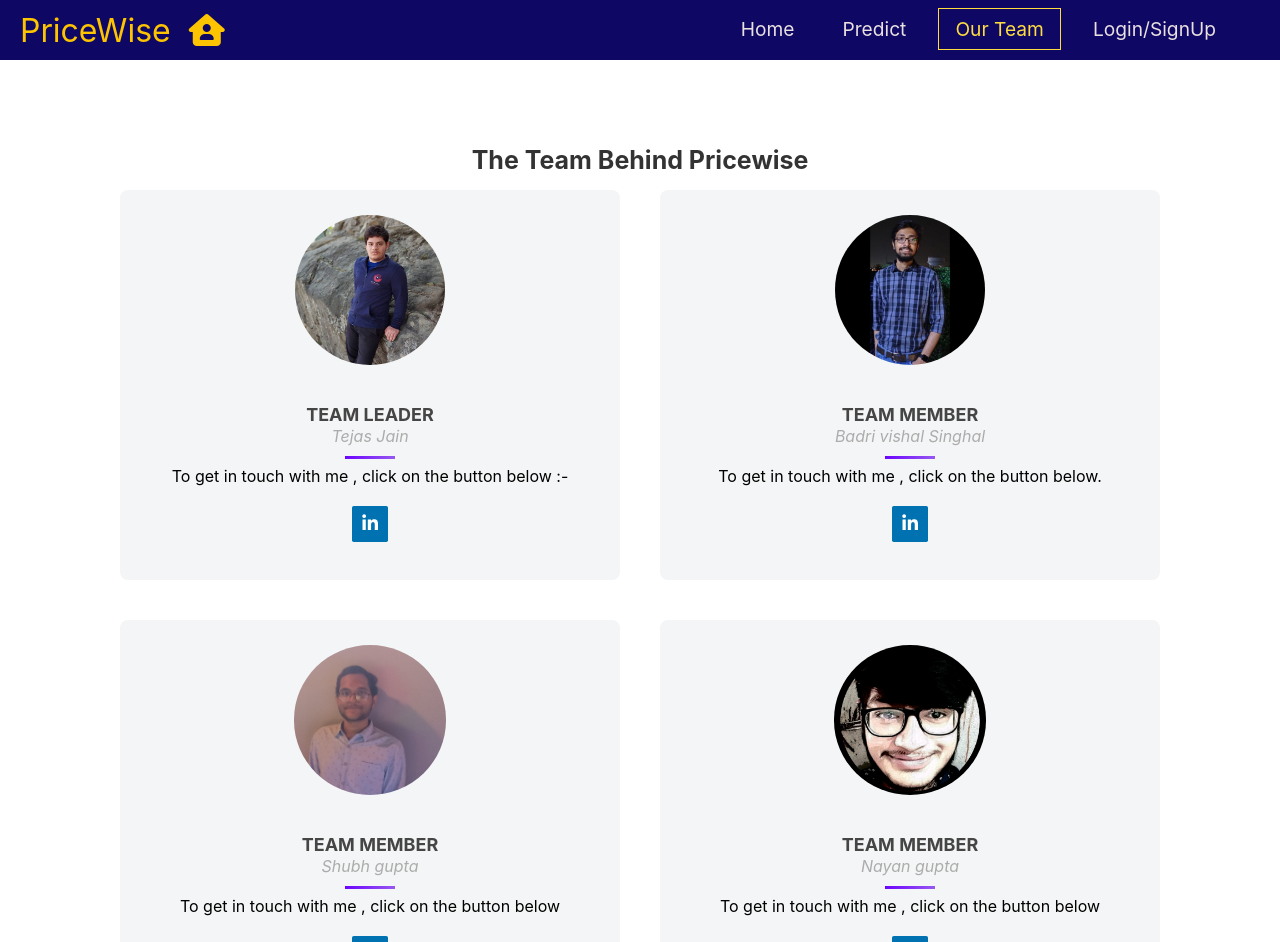
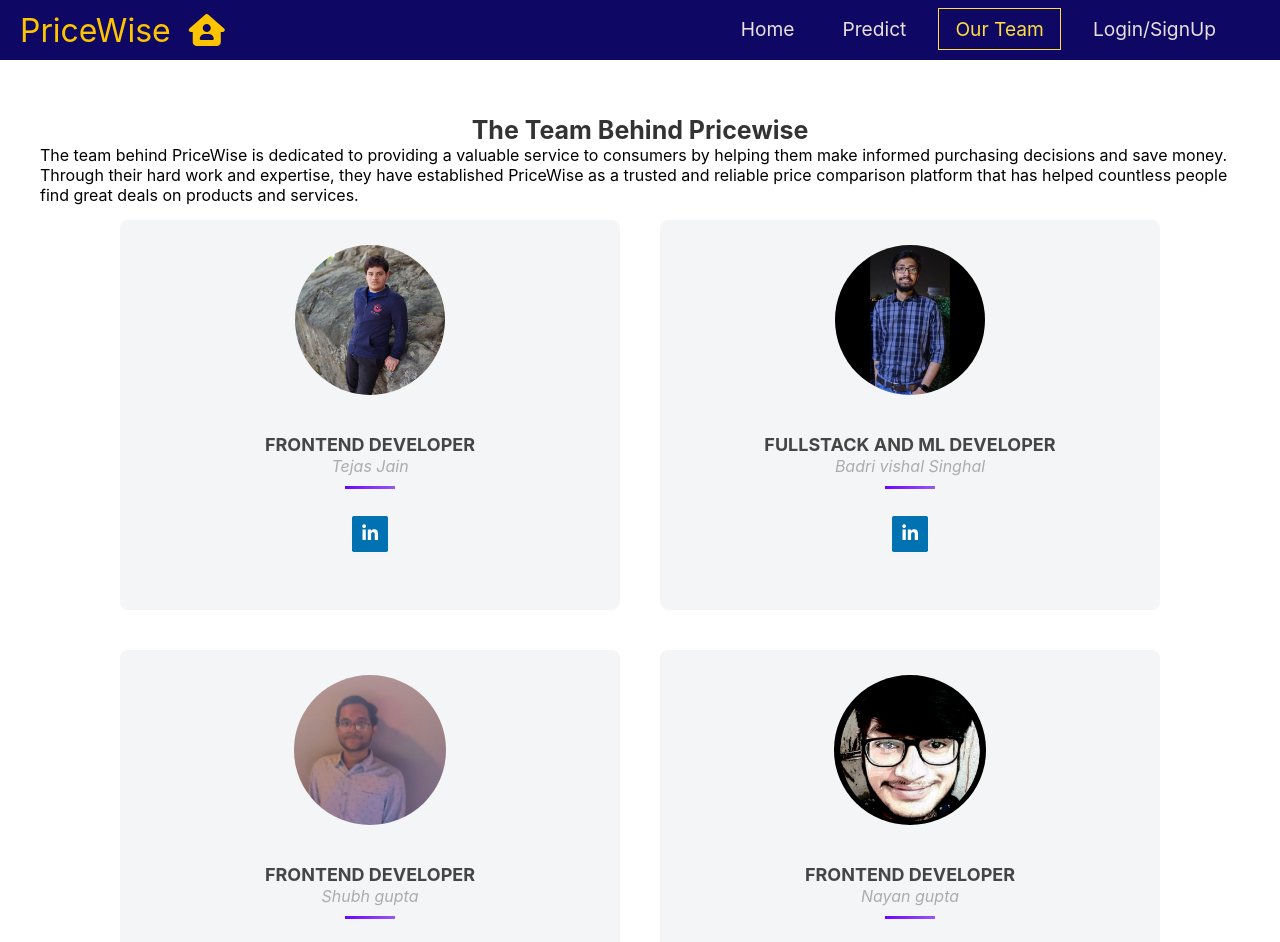
Before and after one commit to 6thSemMinorProject-ModelForRealEstate/Frontend, a React (Create React App) app: page /Team in a window 1280 px wide. Shown: the top 942 px of the page. Built offline with nearby package versions, Linux system fonts and the light colour scheme.

Commit message:
Team Page Completed

```diff
--- a/src/components/Team.js
+++ b/src/components/Team.js
@@ -5,6 +5,7 @@ import pic from "../images/tejas.jpg";
 import pic2 from "../images/badri.jpg";
 import pic3 from "../images/shubh.jpg";
 import pic4 from "../images/nayan.jpg";
+import LinkedInIcon from '@mui/icons-material/LinkedIn';
 
 export const Team = () => {
 
@@ -19,6 +20,7 @@ export const Team = () => {
           <div class="col-md-12 text-center">
 
             <h2 class="section-title">The Team Behind Pricewise</h2>
+            <p className="teamText">The team behind PriceWise is dedicated to providing a valuable service to consumers by helping them make informed purchasing decisions and save money. Through their hard work and expertise, they have established PriceWise as a trusted and reliable price comparison platform that has helped countless people find great deals on products and services.</p>
           </div>
 
           <div class="col-sm-6 col-md-3">
@@ -27,9 +29,9 @@ export const Team = () => {
             <div class="team-item">
 
               <img id="tejasimg" src={pic} alt="tejas" class="team-img" />
-              <h3>Team leader</h3>
+              <h3>Frontend Developer</h3>
               <div class="team-info"><p>Tejas Jain</p></div>
-              <p>  To get in touch with me , click on the button below :- </p>
+              {/* <p>  To get in touch with me , click on the button below :- </p> */}
 
               <ul class="team-icon">
                 <li><a href="https://www.linkedin.com/in/tejas-jain-114288202/" class="linkedin">
@@ -45,9 +47,9 @@ export const Team = () => {
             <div class="team-item">
 
               <img id="badriimg" src={pic2} alt="badri" class="team-img" />
-              <h3>Team member</h3>
+              <h3>Fullstack and ML Developer</h3>
               <div class="team-info"><p>Badri vishal Singhal</p></div>
-              <p>To get in touch with me , click on the button below.</p>
+              {/* <p>To get in touch with me , click on the button below.</p> */}
 
               <ul class="team-icon">
 
@@ -64,9 +66,9 @@ export const Team = () => {
             <div class="team-item">
 
               <img id="shubhimg" src={pic3} alt="shubh" class="team-img" />
-              <h3>Team member </h3>
+              <h3>Frontend Developer </h3>
               <div class="team-info"><p>Shubh gupta</p></div>
-              <p>To get in touch with me , click on the button below</p>
+              {/* <p>To get in touch with me , click on the button below</p> */}
 
               <ul class="team-icon">
 
@@ -84,9 +86,9 @@ export const Team = () => {
             <div class="team-item">
 
             <img id="nayanimg" src={pic4} alt="nayan" class="team-img" />
-              <h3>Team member</h3>
+              <h3>Frontend Developer</h3>
               <div class="team-info"><p>Nayan gupta</p></div>
-              <p>To get in touch with me , click on the button below</p>
+              {/* <p>To get in touch with me , click on the button below</p> */}
 
               <ul class="team-icon">
 
--- a/src/components/css/home.css
+++ b/src/components/css/home.css
@@ -113,3 +113,59 @@ div.card div.card-actions {
   text-align: center;
   border-width: 50px;
 }
+.recomendation{
+
+  display: flex;
+  justify-content: space-evenly;
+  align-items: center;
+  /* margin: 0rem; */
+  margin-top: 5rem;
+  margin-bottom: 5rem;
+
+}
+
+.recomendation-button{
+  font-size: x-large;
+
+  background: white;
+  border-radius: 4px;
+  border-width: 1px;
+  border-color: rgba(0, 8, 255, 0.952);
+  /* box-shadow: 0 2px 0px 0 rgba(0, 0, 0, 0.25); */
+  color: rgba(0, 8, 255, 0.952);
+  display: inline-block;
+
+  position: relative;
+  text-decoration: none;
+  padding: 14px 14px 14px 14px;
+  text-align: center;
+  border-style: solid;
+  margin-top: 10%;
+}
+
+.recomendationsimg{
+  width: fit-content;
+  height: fit-content;
+}
+
+.recomendation1{
+  text-align: center;
+  align-items: center;
+  justify-content: center;
+  /* margin: auto; */
+}
+.recomendation-heading{
+  font-size: x-large;
+  margin-bottom: 5%;
+}
+
+.recomendation-description{
+  font-size: larger;
+}
+
+.recomendation-button:hover{
+  background-color: rgba(0, 8, 255, 0.952);
+  transition-duration: 0.5s;
+  cursor: pointer;
+  color: #ffffff;
+}
```
